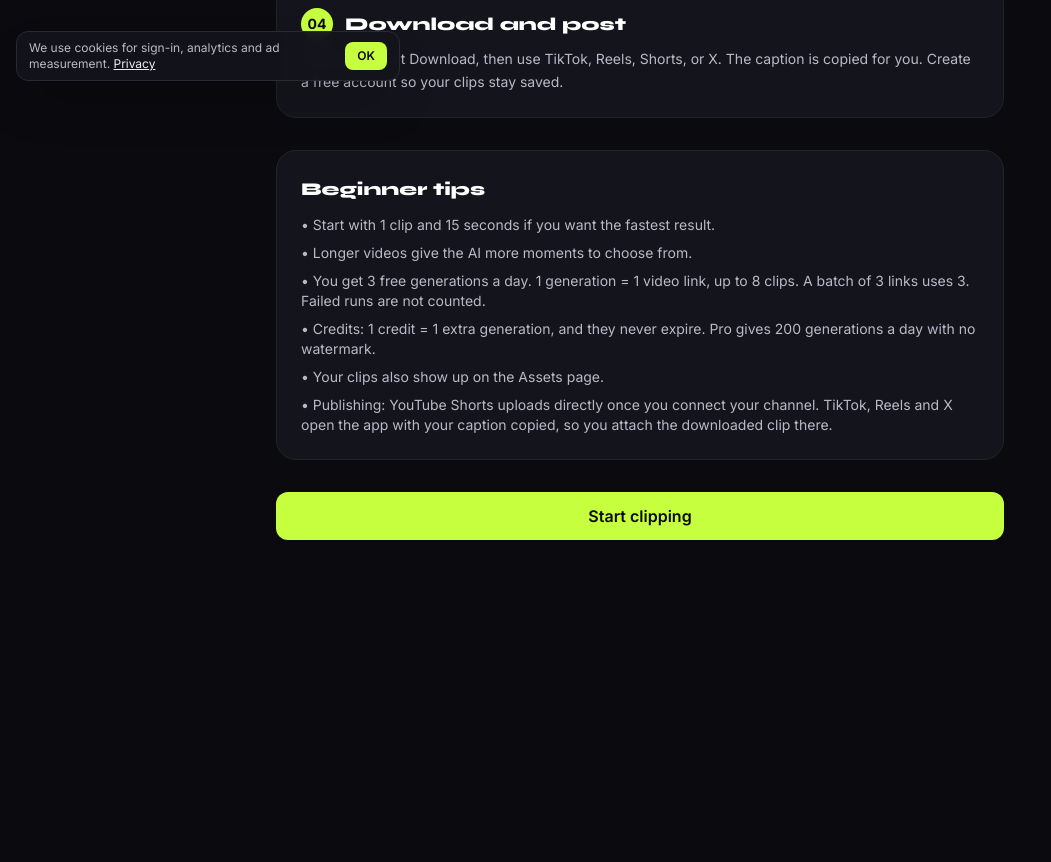
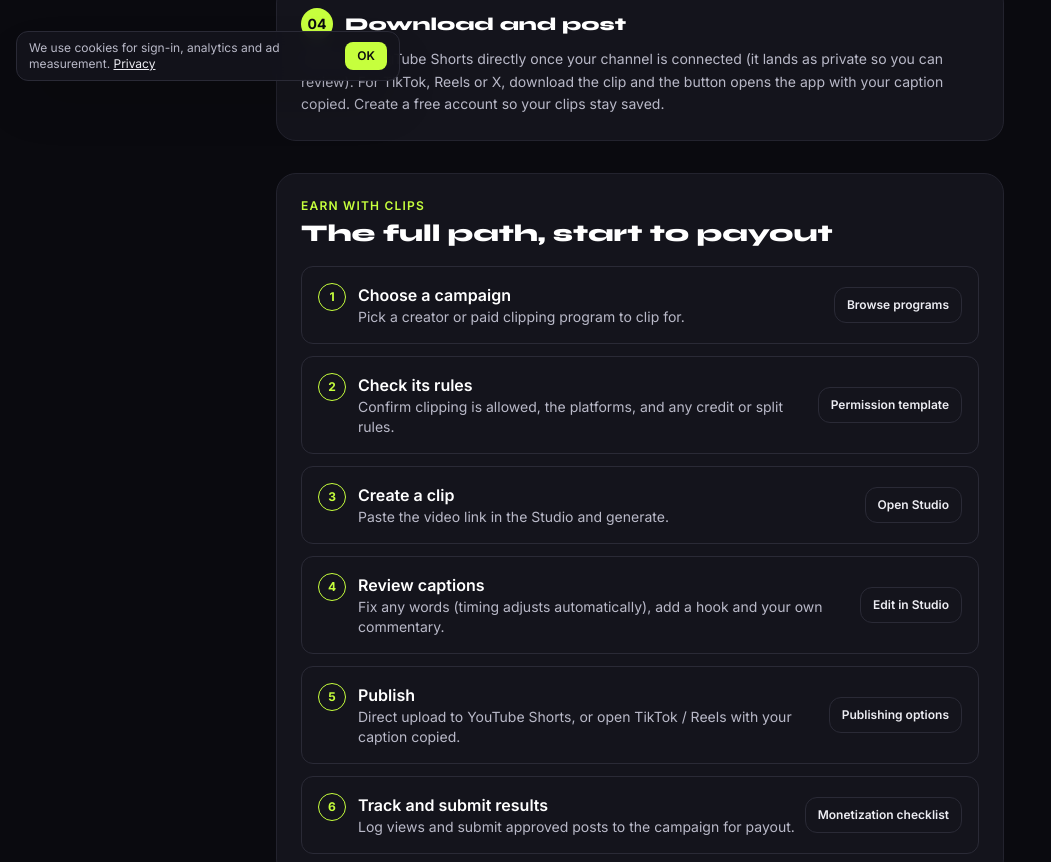
Before and after one commit to senorcoughlin/viral-ai-clipper, a Next.js app: page /tutorial in a window 1280 px wide. Shown: the part 703-1565 px from the top of the page, without its empty margins (0-1051 px from the left). Before the commit the page ends 1307 px from the top, so only its background shows below. Built offline with nearby package versions, Linux system fonts and the light colour scheme; no server answers.

Commit message:
tutorial: guided earn journey (campaign > rules > clip > captions > publish > submit) linked with monetize checklist

```diff
--- a/app/monetize/page.jsx
+++ b/app/monetize/page.jsx
@@ -91,6 +91,7 @@ export default function MonetizePage() {
   return (
     <main className="min-h-screen bg-ink text-fg">
       <SimpleHeader />
+      <p className="mx-auto max-w-3xl px-5 pt-4 text-sm text-soft">New to this? See the full path from <a href="/tutorial#earn" className="font-semibold text-lime">choosing a campaign to getting paid →</a></p>
       <Suspense fallback={null}><Guide /></Suspense>
     </main>
   );
--- a/app/tutorial/page.jsx
+++ b/app/tutorial/page.jsx
@@ -5,11 +5,20 @@ export const metadata = {
   description: 'How to turn a YouTube video into clips in four steps.',
 };
 
+const JOURNEY = [
+  { t: 'Choose a campaign', d: 'Pick a creator or paid clipping program to clip for.', href: '/programs', cta: 'Browse programs' },
+  { t: 'Check its rules', d: 'Confirm clipping is allowed, the platforms, and any credit or split rules.', href: '/permissions', cta: 'Permission template' },
+  { t: 'Create a clip', d: 'Paste the video link in the Studio and generate.', href: '/studio', cta: 'Open Studio' },
+  { t: 'Review captions', d: 'Fix any words (timing adjusts automatically), add a hook and your own commentary.', href: '/studio', cta: 'Edit in Studio' },
+  { t: 'Publish', d: 'Direct upload to YouTube Shorts, or open TikTok / Reels with your caption copied.', href: '/connectors', cta: 'Publishing options' },
+  { t: 'Track and submit results', d: 'Log views and submit approved posts to the campaign for payout.', href: '/monetize', cta: 'Monetization checklist' },
+];
+
 const STEPS = [
   { n: '01', title: 'Paste a YouTube link', desc: 'Copy any public YouTube URL and paste it in the box on the home page. It works with long videos, Shorts, and interviews.' },
   { n: '02', title: 'Pick length and how many clips', desc: 'Choose 15, 30, or 60 seconds. Then pick 1 clip if you want it fast, or up to 8 if you want more options.' },
   { n: '03', title: 'Hit Clip and wait for the first one', desc: 'The AI finds the best moments, cuts them, and burns a caption. The first clip appears as soon as it is ready. You do not have to wait for all of them.' },
-  { n: '04', title: 'Download and post', desc: 'Play the clip, hit Download, then use TikTok, Reels, Shorts, or X. The caption is copied for you. Create a free account so your clips stay saved.' },
+  { n: '04', title: 'Download and post', desc: 'Upload to YouTube Shorts directly once your channel is connected (it lands as private so you can review). For TikTok, Reels or X, download the clip and the button opens the app with your caption copied. Create a free account so your clips stay saved.' },
 ];
 
 export default function Tutorial() {
@@ -32,6 +41,23 @@ export default function Tutorial() {
           </article>
         ))}
       </div>
+      <section className="card flex flex-col gap-4 p-6" id="earn">
+        <div className="flex flex-col gap-1">
+          <span className="eyebrow">Earn with clips</span>
+          <h2 className="font-display text-2xl font-extrabold text-white">The full path, start to payout</h2>
+        </div>
+        <ol className="grid gap-3">
+          {JOURNEY.map((j, i) => (
+            <li key={j.t} className="flex flex-col gap-2 rounded-input border border-line2 p-4 sm:flex-row sm:items-center sm:justify-between">
+              <div className="flex items-start gap-3">
+                <span className="grid h-7 w-7 shrink-0 place-items-center rounded-full border border-lime text-xs font-bold text-lime">{i + 1}</span>
+                <div><p className="font-semibold text-white">{j.t}</p><p className="text-sm text-soft">{j.d}</p></div>
+              </div>
+              <Link href={j.href} className="btn-ghost h-9 shrink-0 self-start px-3 text-xs no-underline sm:self-center">{j.cta}</Link>
+            </li>
+          ))}
+        </ol>
+      </section>
       <div className="card flex flex-col gap-3 p-6">
         <h2 className="font-display text-lg font-extrabold text-white">Beginner tips</h2>
         <ul className="grid gap-2 text-sm text-soft">
```
